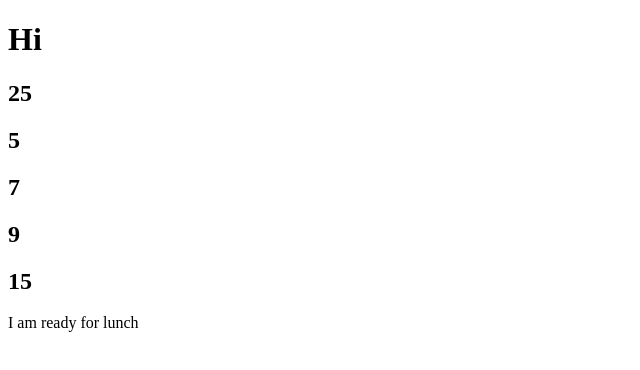
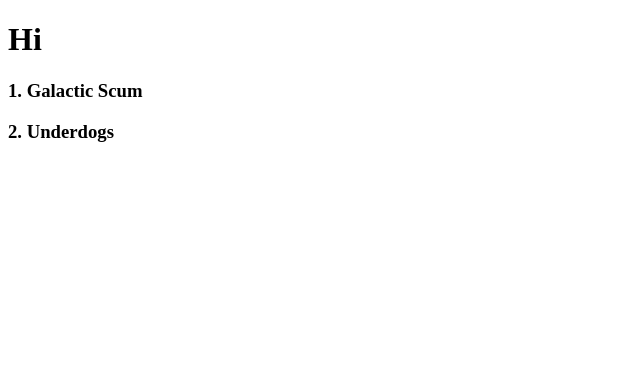
Before and after one commit to nss-evening-cohort-8/js-functions, a plain HTML site: page index.html in a window 1280 px wide. Shown: the whole page, without its empty margins (0-640 px from the left). Drawn offline with Linux system fonts and the light colour scheme.

Commit message:
finished challenge

```diff
--- /dev/null
+++ b/challenge.js
@@ -0,0 +1,17 @@
+const printToDom = (stringToPrint, divId) => {
+  const selectedDiv = document.getElementById(divId);
+  selectedDiv.innerHTML += stringToPrint;
+};
+
+let bandNumber = 1
+
+const takeNumber =  (bandName) => {
+  // print band name
+  // deal with counter
+  const bandString = `<h3>${bandNumber}. ${bandName}</h3>`;
+  bandNumber++;
+  printToDom(bandString, 'bandz');  // you should already have this function written from the class lecture
+};
+
+takeNumber("Galactic Scum") // This should display "1. Galactic Scum" in the DOM
+takeNumber("Underdogs") // This should display "2. Underdogs" in the DOM
--- a/index.html
+++ b/index.html
@@ -12,7 +12,9 @@
   <div id="greeting"></div>
   <div id="allTheNumbers"></div>
   <div id="feelings"></div>
+  <div id="bandz"></div>
   <!-- <script src="main.js"></script> -->
-  <script src="functions.js"></script>
+  <!-- <script src="functions.js"></script> -->
+  <script src="challenge.js"></script>
 </body>
 </html>
```
